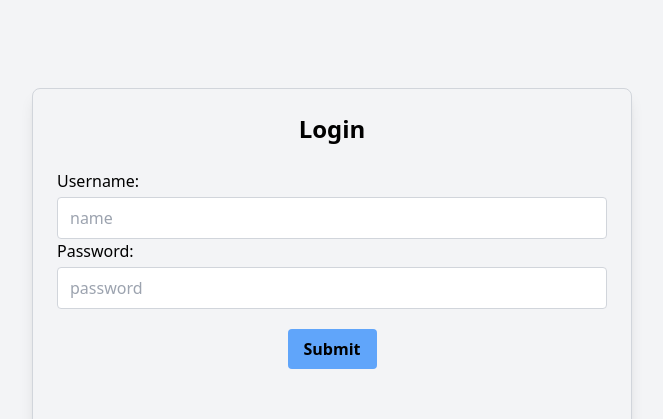
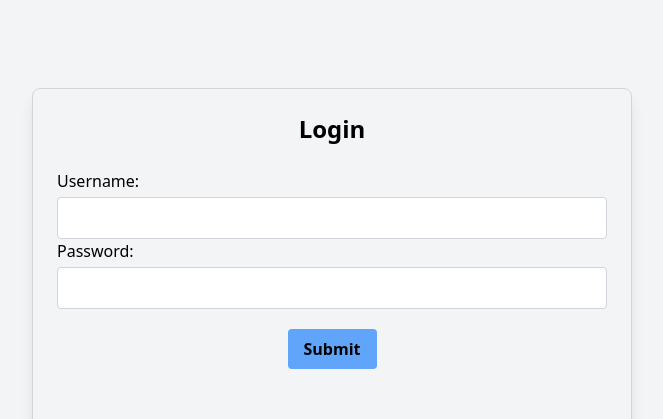
Before and after one commit to manojksea18/Smart-shopping-cart, a React (Vite) app: page / in a window 1280 px wide. Shown: the top 419 px of the page, without its empty margins (308-971 px from the left). Built offline with nearby package versions, Linux system fonts and the light colour scheme.

Commit message:
loginpage added

```diff
--- a/src/Sidebar.jsx
+++ b/src/Sidebar.jsx
@@ -10,7 +10,6 @@ const Sidebar =()=> {
         Admin Dashboard
       </div>
       <nav className='flex flex-col space-x-2 p-3' >
-
         <Link to='/dash' className=' hover:bg-gray-200 p-1 rounded'>
         Dashboard
         </Link>
--- a/src/loginPage.jsx
+++ b/src/loginPage.jsx
@@ -1,20 +1,62 @@
 import React, { useState } from "react";
+import axios from "axios";
+import { Navigate } from "react-router-dom";
+
+// import { useAuth } from '../AuthContext';
+// import { useNavigate } from 'react-router-dom';
 
 const LoginPage=()=>{
+
+    const[username ,setUsername]=useState('');
+    const [password, setPassword] = useState('');
+    const [error, setError] = useState('');
+    // const auth = useAuth();
+    // const navigate = useNavigate();
+
+    const handleLogin = async(e) =>{
+        e.preventDefault();
+        setError("");
+        setLoading(true);
+
+    try {
+        const response = await axios.post("http://localhost:8080/login", {
+          username,
+          password,
+        });
+
+        if(response.status===200){
+            console.log("Login successful", response.data);
+            localStorage.setItem("token", response.data.token);
+            alert("Login successful!");
+
+            Navigate("/dash");
+
+        } else{
+            setError("Invalid username or password");
+        }
+    } catch(err){
+        console.error("Error during login:", err);
+        setError("Failed to log in. Please check your credentials.");
+
+    }finally {
+        setLoading(false);
+      }
+    };
 
 
       return (
         <div className="mt-12 w-1/2 h-screen  mx-auto p-6 border border-gray-300 rounded-lg shadow-lg text-center">
             <h2 className="text-2xl font-bold mb-6">Login</h2>
+            {error && <p className="text-red-500 mb-4">{error}</p>}
+
+            <form onSubmit={handleLogin}>
             <div  className="text-left">
           <label htmlFor="username" className="block font-medium mb-1">Username:</label>
           <input
             type="text"
             id="username"
-            placeholder="name"
-            // value={username}
-            // onChange={(e) => setUsername(e.target.value)}
-            // style={styles.input}
+            value={username}
+            onChange={(e) => setUsername(e.target.value)}
             className="w-full px-3 py-2 border border-gray-300 rounded "
 
           />
@@ -24,10 +66,8 @@ const LoginPage=()=>{
           <input
             type="password"
             id="password"
-            placeholder="password"
-            // value={password}
-            // onChange={(e) => setPassword(e.target.value)}
-            // style={styles.input}
+            value={password}
+            onChange={(e) => setPassword(e.target.value)}
             className="w-full px-3 py-2 border border-gray-300 rounded  "
           />
         </div>
@@ -35,6 +75,7 @@ const LoginPage=()=>{
         type="submit"
         className='px-4 py-2 font-semibold rounded bg-blue-400 mt-5'>
         Submit</button>
+        </form>
 
         </div>
       )
```
